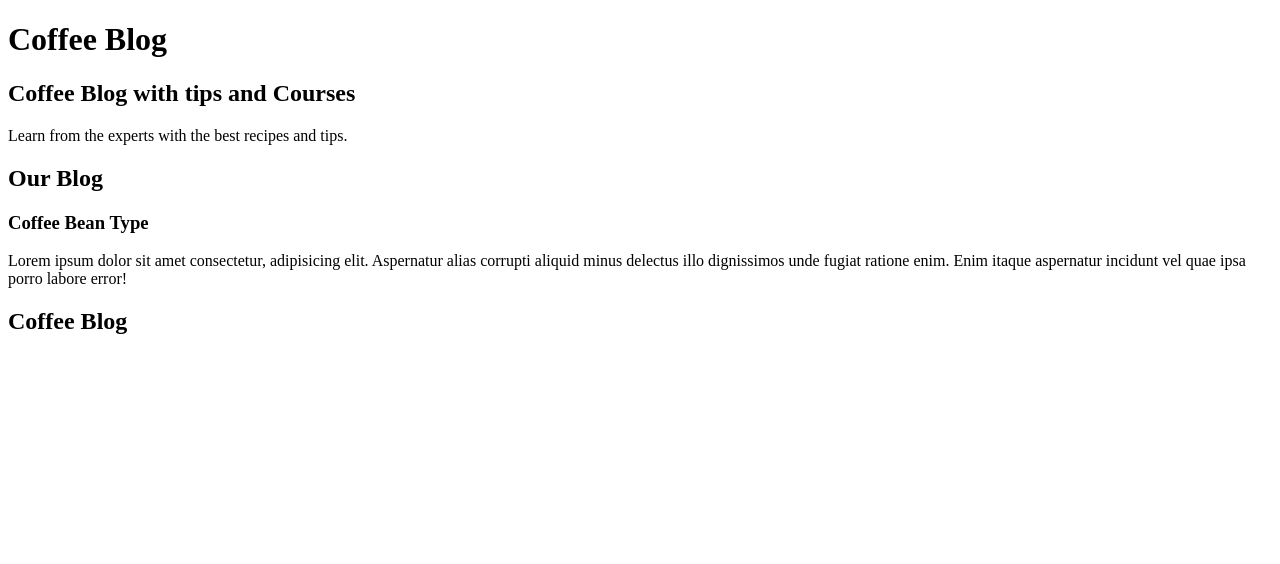
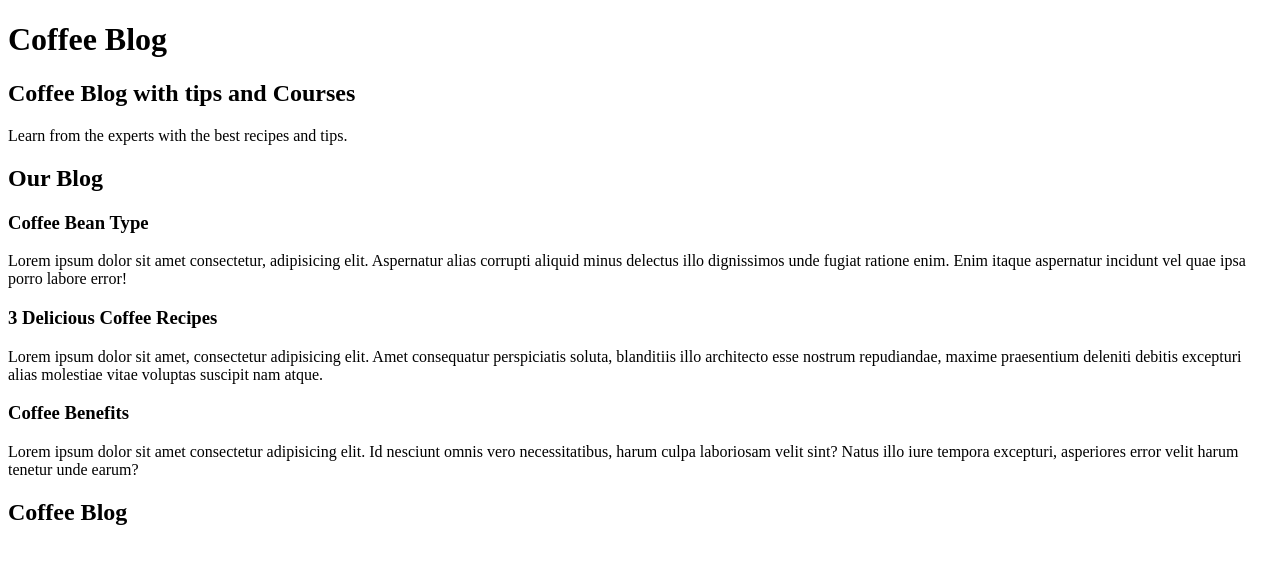
Before and after one commit to TylerSalvato/FSDI-101, a plain HTML site: page index.html in a window 1280 px wide. Drawn offline with Linux system fonts and the light colour scheme.

Commit message:
Add files via upload

```diff
--- a/index.html
+++ b/index.html
@@ -22,6 +22,16 @@
             <p>Lorem ipsum dolor sit amet consectetur, adipisicing elit. Aspernatur alias corrupti aliquid minus delectus illo dignissimos unde fugiat ratione enim. Enim itaque aspernatur incidunt vel quae ipsa porro labore error!</p>
         </div>
 
+        <div>
+            <h3>3 Delicious Coffee Recipes</h3>
+            <p>Lorem ipsum dolor sit amet, consectetur adipisicing elit. Amet consequatur perspiciatis soluta, blanditiis illo architecto esse nostrum repudiandae, maxime praesentium deleniti debitis excepturi alias molestiae vitae voluptas suscipit nam atque.</p>
+        </div>
+
+        <div>
+            <h3>Coffee Benefits</h3>
+            <p>Lorem ipsum dolor sit amet consectetur adipisicing elit. Id nesciunt omnis vero necessitatibus, harum culpa laboriosam velit sint? Natus illo iure tempora excepturi, asperiores error velit harum tenetur unde earum?</p>
+        </div>
+
     </main>
 
 
```
